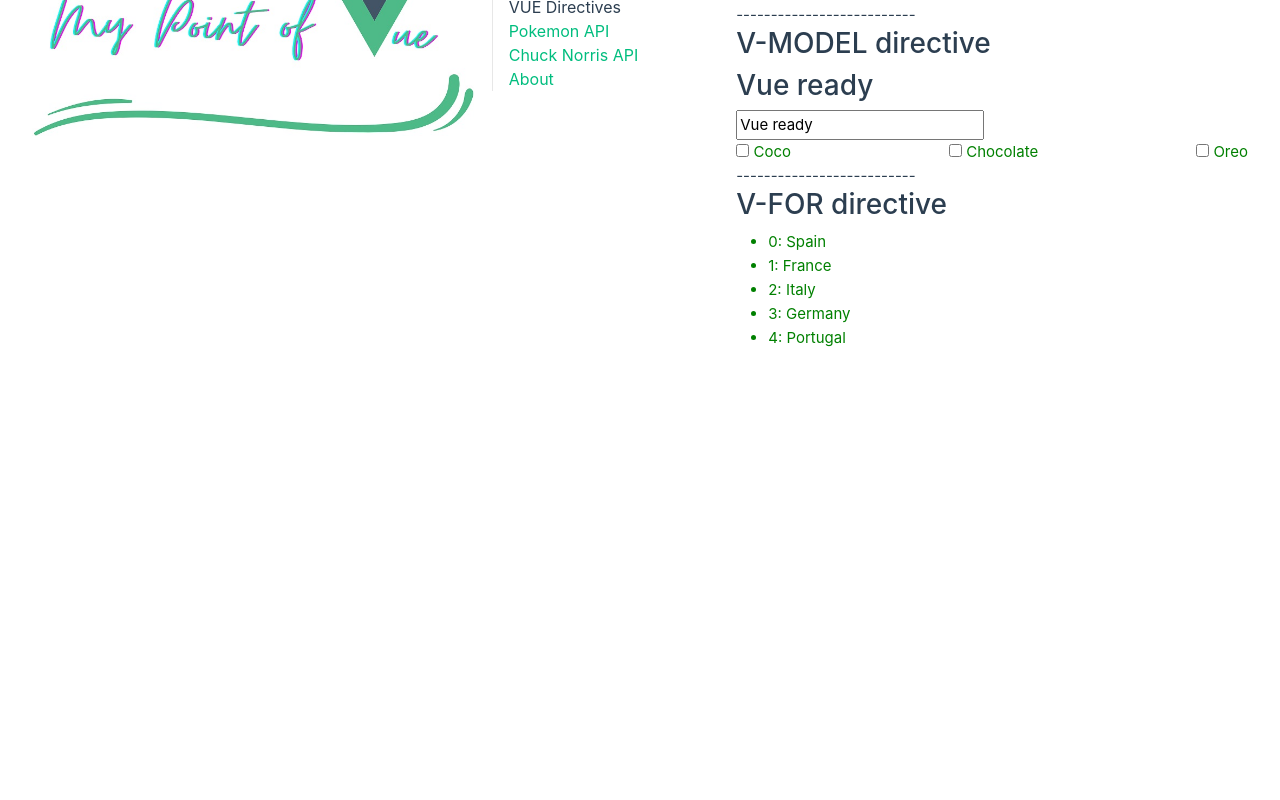
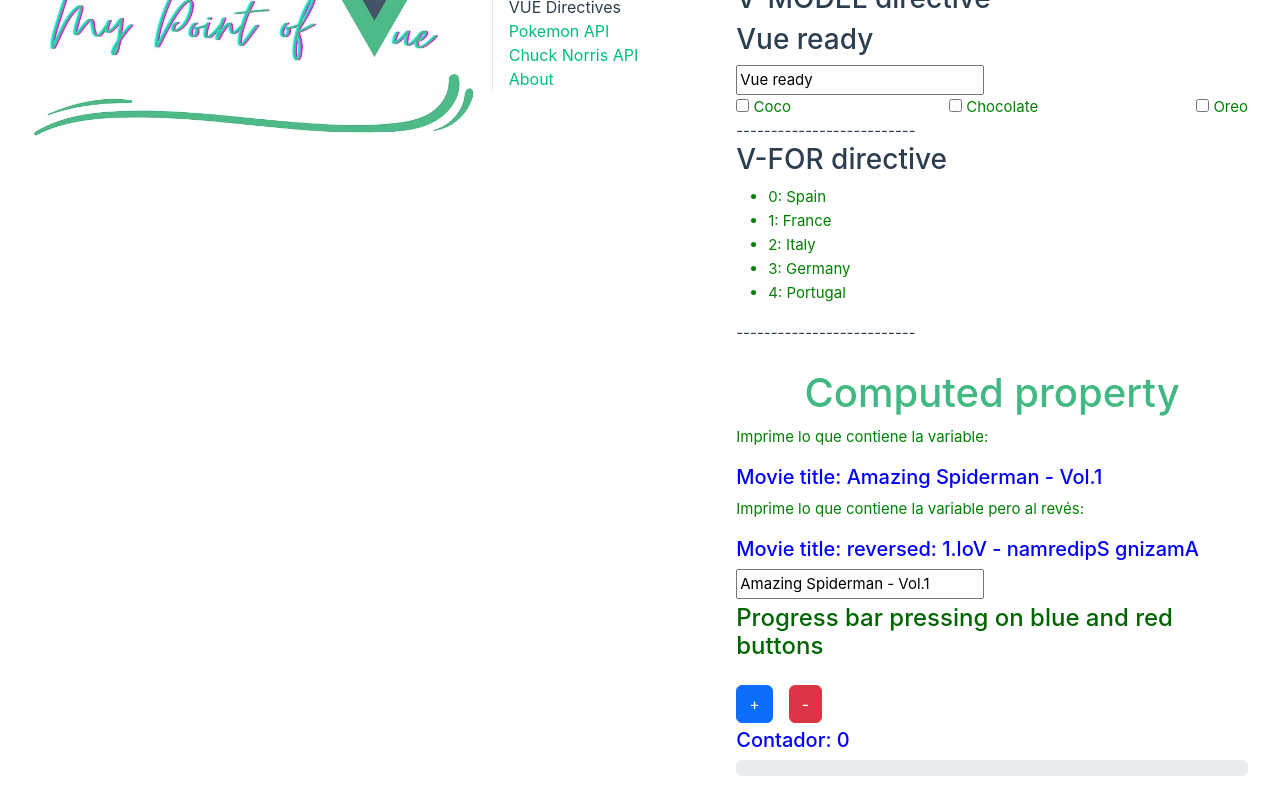
Before and after one commit to LolaGM/MyPointOfVue, a Vue app: page /directives in a window 1280 px wide. Shown: the part 389-1189 px from the top of the page. Before the commit the page ends 800 px from the top, so only its background shows below. Built offline with nearby package versions, Linux system fonts and the light colour scheme.

Commit message:
computed properties example

```diff
--- /dev/null
+++ b/src/components/myComponents/computed-properties/ComputedProps.vue
@@ -0,0 +1,88 @@
+<script>
+export default {
+    data() {
+        return {
+            //creamos la sección data y dentro un string que se llama comicTitle
+            comicTitle: 'Amazing Spiderman - Vol.1',
+            count: 0,
+        }
+    },
+    //Las propiedades computadas Vue son una de las características más potentes del framework.
+    //Permiten establecer comparaciones y lógica elaborada que se re evalúa cada vez que uno de sus valores a comprobar cambia, asegurando su reactividad
+    //Nos verifican en nuestro caché si el valor ha cambiado. SI ese valor cambiara, tienes que ejecutar algo en concreto (no recargar la página)
+    //dentro de la COMPUTADA tenemos dos funciones:el titulo al reves y la barra de progreso
+    //La reversedComicTitle invierte el orden del STRING declarado en DATA
+    computed: {
+        reversedComicTitle() {
+            //coge la variable y dale la vuelta y la unes
+            return this.comicTitle.split('').reverse().join('')
+        },
+        //dentro de computada crreamos una función para la barra de carga
+        //Si la variable count, es más pequeña que 20, con BOOTSTRAP le indicamos colores
+        barColor() {
+            return {
+                'bg-sucess': this.count > 20,
+                'bg-warning': this.count >= 20 && this.count <= 30,
+                'bg-alert': this.count > 30,
+            }
+        }
+    }
+}
+</script>
+ <!-- La computed nos permite lanzar una función.
+        El valor de la variable introducida en el input cambia y cambia el título y lo pone al revés
+        -->
+        <!-- Cada vez que haya un cambio en comicTitle, tienes que re ejecutar la función que pedimos
+        Imprimimos dentro de un DIV comicTitle  que sacará lo que contiene DATA -->
+ <template>
+    <div class="my-4">
+        <h1>Computed property</h1>
+        <div>
+            <p>Imprime lo que contiene la variable:</p>
+            <h5>Movie title: {{ comicTitle }}</h5>
+            <p>Imprime lo que contiene la variable pero al revés:</p>
+            <h5>Movie title: reversed: {{ reversedComicTitle }}</h5>
+            <!-- Con V-model dentro de INPUT re ejecutamos la función completa: como hay un cambio la tenemos que relanzar. Cada vez que se toca el teclado y se escribe, se reejectuta la computed -->
+            <input type="text" v-model="comicTitle" />
+        </div>
+        <!-- Barra de progreso de una cuenta
+        La variable $event la ha puest VUE al llamar con V la arroba que representa el evento CLICK cuando pulsamos en más o menos en el navegador-->
+        <h4>Progress bar pressing on blue and red buttons</h4>
+        <div class="my-4">
+            <button class="me-3 btn btn-primary" @click="count++">+</button>
+            <button class="btn btn-danger" @click="count--">-</button>
+            <!-- IMprime el valor de esa cuenta -->
+            <h5>Contador: {{ count }}</h5>
+            <!--También tenemos una barra de progreso hecha con BOOTSTRAP que se usa por ejemplo para fuerza de contraseñas en un LOGIN de acceso a la web-->
+            <div class="progress">
+                <div
+                    :class="['progress-bar', barColor]"
+                    role="progressbar"
+                    :style="{width: count +'%'}"
+                    aria-valuenow="0"
+                    aria-valuemin="0"
+                    aria-valuemax="100"
+                    >
+                    {{ count }}%
+                </div>
+            </div>
+        </div>
+    </div>
+</template>
+
+<!-- Indicamos a bootstrap para el estilo además de nuestros propios estilos -->
+<style lang="css">
+@import "bootstrap/dist/css/bootstrap.min.css";
+h4{
+    color:darkgreen;
+    margin-top:5px;
+}
+h5{
+    color:blue;
+    margin-top:5px;
+}
+p{
+    color:green;
+    margin-top:5px;
+}
+</style>
--- a/src/views/VueDirectives.vue
+++ b/src/views/VueDirectives.vue
@@ -3,9 +3,10 @@ import DirectiveVShow from '../components/myComponents/Directives/DirectiveVShow
 import DirectiveVIf from '../components/myComponents/Directives/DirectiveVIf.vue';
 import DirectiveVModel from '../components/myComponents/Directives/DirectiveVModel.vue';
 import DirectiveVFor from '../components/myComponents/Directives/DirectiveVFor.vue';
+import ComputedProps from '../components/myComponents/computed-properties/ComputedProps.vue'
 
 export default {
-  components: { DirectiveVShow, DirectiveVIf ,DirectiveVModel, DirectiveVFor}
+  components: { DirectiveVShow, DirectiveVIf ,DirectiveVModel, DirectiveVFor, ComputedProps}
 
 }
 </script>
@@ -25,6 +26,8 @@ Puedo usar estos componentes tantas veces quiera:botones, párrafos, etc -->
         <DirectiveVModel/>
         --------------------------
         <DirectiveVFor/>
+        --------------------------
+        <ComputedProps/>
 
     </div>
 </template>
```
